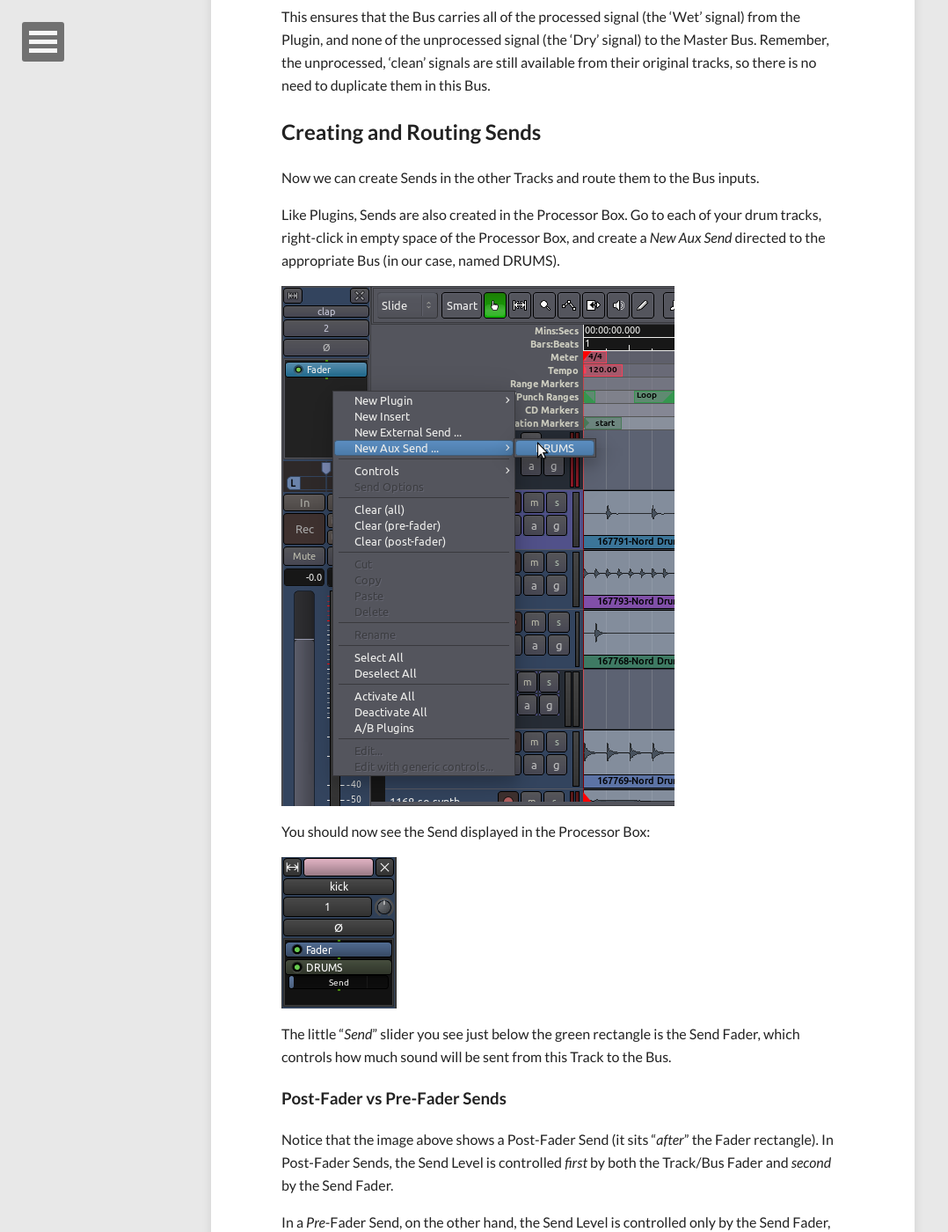
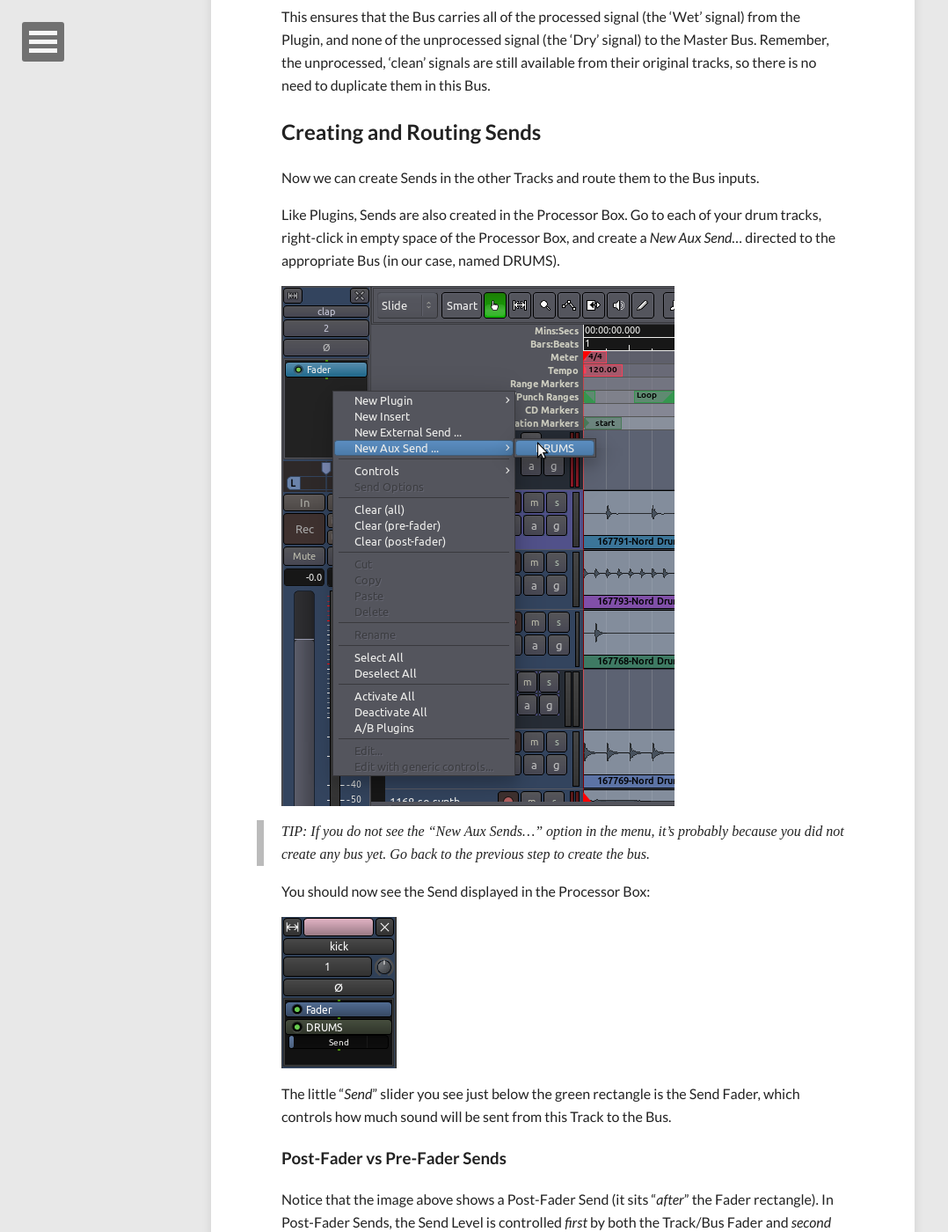
Before and after one commit to brunoruviaro/ardour4-tutorial, a Jekyll site: the page built from _posts/2014-07-21-using-sends.md, in a window 1280 px wide and 1400 px high, scrolled down 2659 px. Shown: the whole window at 88% size, without its empty margins (0-1078 px from the left). Built offline with Jekyll 4.4.1, drawn with Linux system fonts in a browser that asks for light colours; nearby versions of some CDN libraries; some of the changed text lies outside the part shown.

Commit message:
Update 2014-07-21-using-sends.md

```diff
--- a/_posts/2014-07-21-using-sends.md
+++ b/_posts/2014-07-21-using-sends.md
@@ -80,9 +80,11 @@ inputs.
 
 Like Plugins, Sends are also created in the Processor Box. Go to each of
 your drum tracks, right-click in empty space of the Processor Box, and create a *New Aux
-Send* directed to the appropriate Bus (in our case, named DRUMS).
+Send...* directed to the appropriate Bus (in our case, named DRUMS).
 
 ![sends4]({{ site.url }}/images/Ardour4_Sends_4.png)
+
+> TIP: If you do *not* see the "*New Aux Sends...*" option in the menu, it's probably because you did not create any bus yet. Go back to the previous step to create the bus.
 
 You should now see the Send displayed in the Processor Box:
 
```
Also changed, not shown: other parts of _posts/2014-07-21-using-sends.md (+1 -1 lines).
